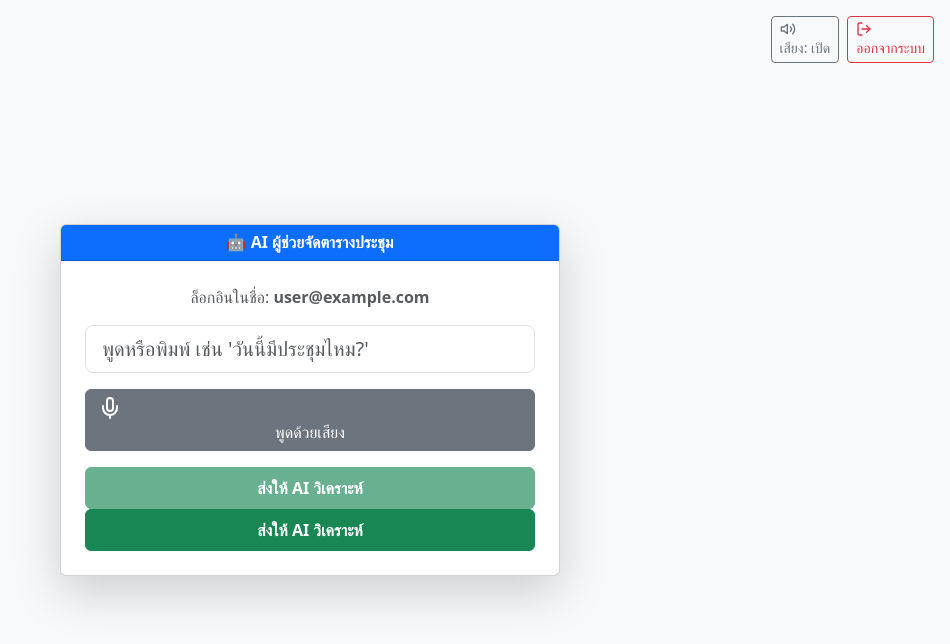
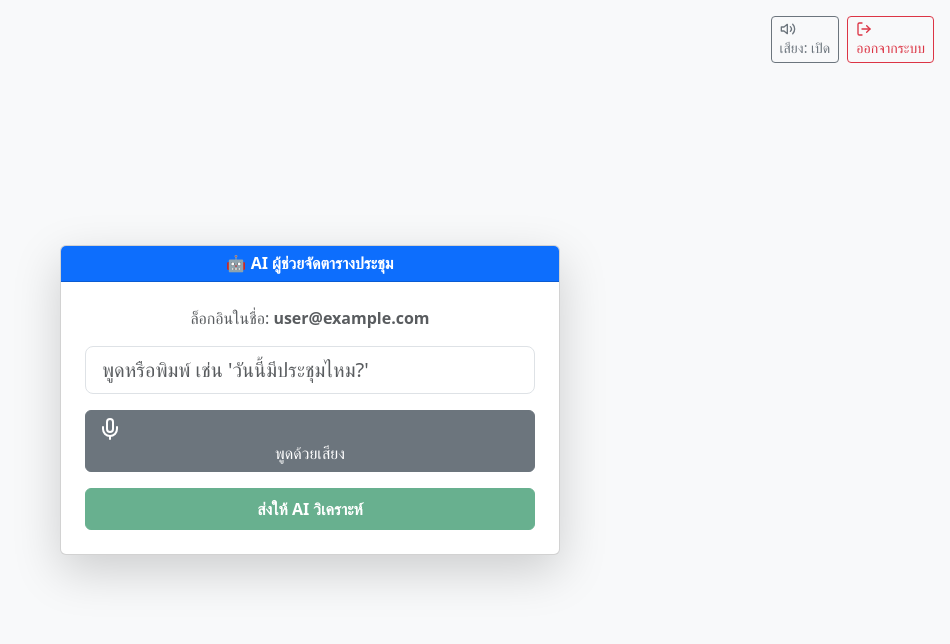
Before and after one commit to sahapap123/ai-meeting-scheduler2, a Next.js app: page / in a window 1280 px wide. Shown: the top 644 px of the page, without its empty margins (330-1280 px from the left). Built offline with nearby package versions, Linux system fonts and the light colour scheme; no server answers; sample sign-in values are in the browser's storage.

Commit message:
fix(ui): cleaned up duplicate button and reply section

```diff
--- a/components/Scheduler.tsx
+++ b/components/Scheduler.tsx
@@ -5,9 +5,6 @@ import { signOut } from "next-auth/react";
 import { Loader2, LogOut, Mic, StopCircle, Volume2 } from "lucide-react";
 import type { Session } from "next-auth";
 
-// ✅ Import Bootstrap
-import "bootstrap/dist/css/bootstrap.min.css";
-import "bootstrap/dist/js/bootstrap.bundle.min.js";
 
 declare global {
   interface Window {
@@ -222,8 +219,7 @@ export default function Scheduler({ session }: { session: Session }) {
           <button
   className="btn btn-success w-100 py-2 fw-bold"
   onClick={handleClick}
-            disabled={isLoading || text.trim() === ""}
-          >
+  disabled={isLoading || text.trim() === ""}>
   {isLoading ? (
     <span>
       <Loader2 className="me-2 spinner-border spinner-border-sm" /> กำลังประมวลผล...
@@ -232,20 +228,18 @@ export default function Scheduler({ session }: { session: Session }) {
     "ส่งให้ AI วิเคราะห์"
   )}
 </button>
-<button className="btn btn-success w-100 py-2 fw-bold">
-  ส่งให้ AI วิเคราะห์
-</button>
+
 {reply && (
   <div
     className={`alert mt-4 ${
       typeof reply === "string" && reply.includes("ผิดพลาด")
         ? "alert-danger"
         : "alert-success"
-              }`}
-            >
+    }`}>
     {reply}
   </div>
 )}
+
         </div>
       </div>
     </main>
```
Lines whose indentation alone changed are shown as unchanged.
